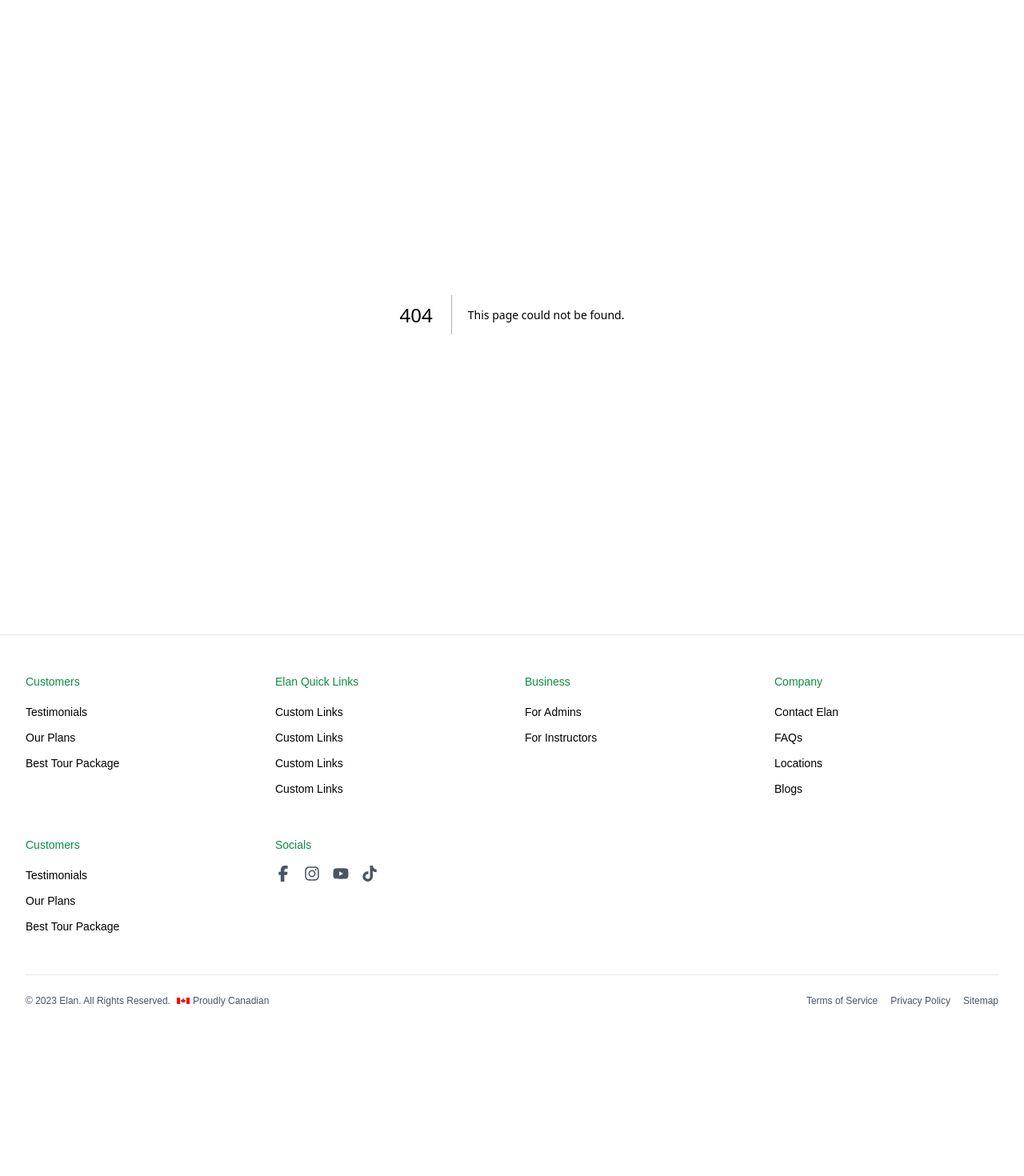
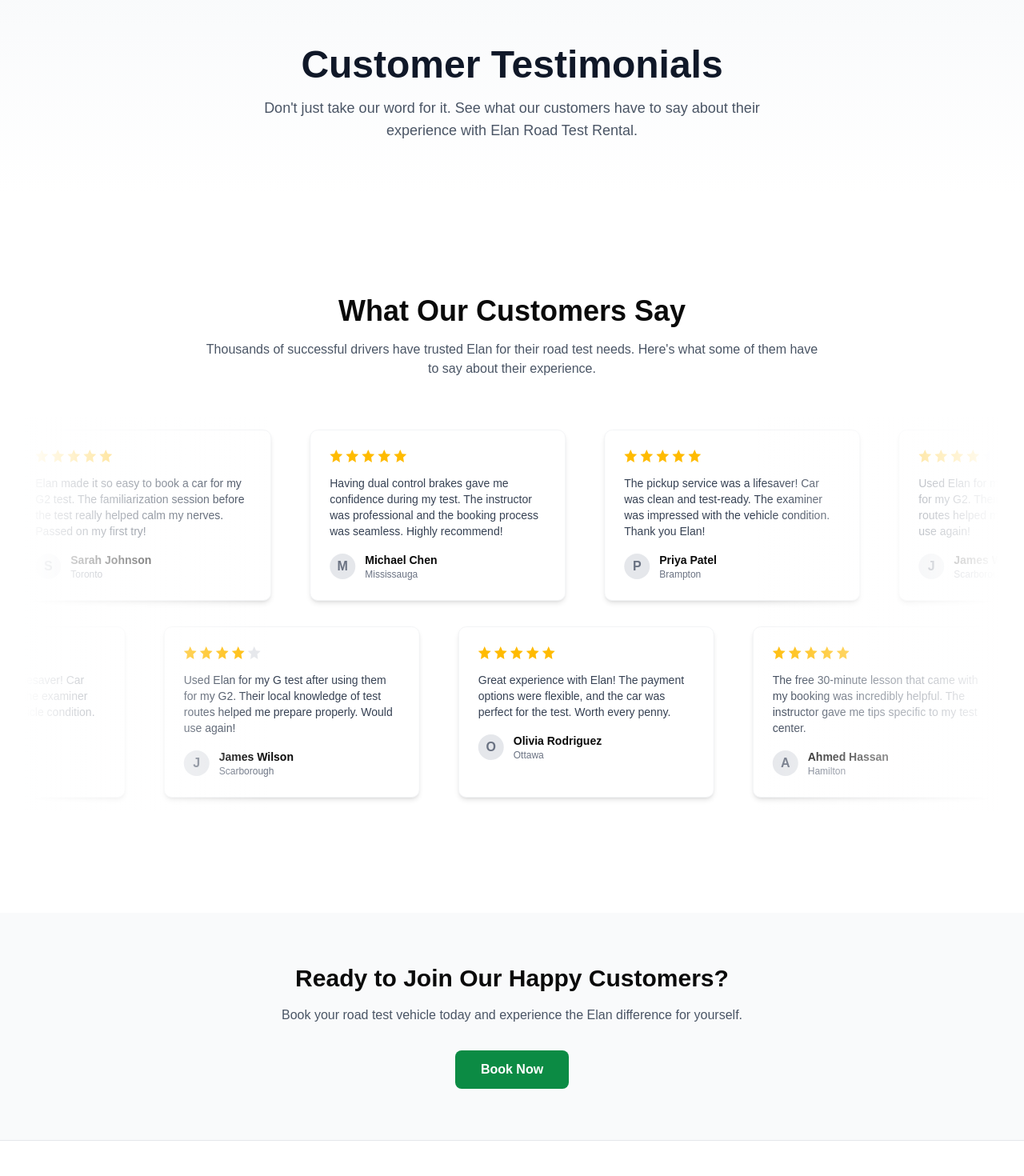
Before and after one commit to elan-drivetest/elan-client, a Next.js app: page /testimonials in a window 1280 px wide. Before the commit this address had no page. Shown: the part 100-1570 px from the top of the page at 80% size. Before the commit the page ends 1391 px from the top, so only its background shows below. Built offline with nearby package versions, Linux system fonts and the light colour scheme; a web font is replaced by a local one.

Commit message:
Prod Test II

```diff
--- /dev/null
+++ b/app/our-plans/page.tsx
@@ -0,0 +1,53 @@
+// app/our-plans/page.tsx
+"use client";
+
+import React from "react";
+import Image from "next/image";
+import WhyChooseElanSection from "@/components/landing/WhyChooseElanSection";
+import HowItWorksSection from "@/components/landing/HowItWorksSection";
+
+export default function OurPlansPage() {
+
+  return (
+    <main className="min-h-screen">
+      {/* Hero Section */}
+      <div className="bg-gradient-to-b from-gray-50 to-white py-16 px-4 sm:px-6 lg:px-8">
+        <div className="max-w-7xl mx-auto text-center">
+          <div className="flex items-center justify-center mb-4">
+            <h1 className="text-4xl md:text-5xl font-bold text-gray-900 flex items-center gap-3">
+              Our Plans
+              <Image src="/Flag_of_Canada.png" alt="Canadian Flag" width={48} height={24} />
+            </h1>
+          </div>
+          <p className="text-lg text-gray-600 max-w-3xl mx-auto">
+            Choose the perfect plan for your road test needs. All packages include our signature
+            familiarization session and are backed by our 100% satisfaction guarantee.
+          </p>
+        </div>
+      </div>
+
+      {/* Why Choose Elan Section */}
+      <WhyChooseElanSection />
+
+      {/* How It Works Section */}
+      <HowItWorksSection />
+
+      {/* CTA Section */}
+      <section className="py-16 px-4 sm:px-6 lg:px-8 bg-gray-50">
+        <div className="max-w-4xl mx-auto text-center">
+          <h2 className="text-3xl font-bold mb-4">Ready to Book Your Road Test?</h2>
+          <p className="text-gray-600 mb-8">
+            Join thousands of successful drivers who have trusted Elan for their road test needs.
+            Book your package today and take the first step towards getting your license.
+          </p>
+          <a
+            href="/book-road-test-vehicle/road-test-details"
+            className="inline-block bg-[#0C8B44] hover:bg-[#0A7A3C] text-white font-semibold px-8 py-3 rounded-md transition-colors"
+          >
+            Book Your Test Now
+          </a>
+        </div>
+      </section>
+    </main>
+  );
+}
--- /dev/null
+++ b/app/testimonials/page.tsx
@@ -0,0 +1,45 @@
+// app/testimonials/page.tsx
+import React from "react";
+import TestimonialsSection from "@/components/landing/TestimonialsSection";
+
+export const metadata = {
+  title: "Customer Testimonials | Elan Road Test Rental",
+  description: "Read what our customers have to say about their road test experience with Elan. Thousands of successful drivers have trusted us for their road test needs.",
+};
+
+export default function TestimonialsPage() {
+  return (
+    <main className="min-h-screen">
+      {/* Page Header */}
+      <div className="bg-gradient-to-b from-gray-50 to-white py-16 px-4 sm:px-6 lg:px-8">
+        <div className="max-w-7xl mx-auto text-center">
+          <h1 className="text-4xl md:text-5xl font-bold mb-4 text-gray-900">
+            Customer Testimonials
+          </h1>
+          <p className="text-lg text-gray-600 max-w-2xl mx-auto">
+            Don&apos;t just take our word for it. See what our customers have to say about their experience with Elan Road Test Rental.
+          </p>
+        </div>
+      </div>
+
+      {/* Testimonials Section */}
+      <TestimonialsSection />
+
+      {/* CTA Section */}
+      <section className="py-16 px-4 sm:px-6 lg:px-8 bg-gray-50">
+        <div className="max-w-4xl mx-auto text-center">
+          <h2 className="text-3xl font-bold mb-4">Ready to Join Our Happy Customers?</h2>
+          <p className="text-gray-600 mb-8">
+            Book your road test vehicle today and experience the Elan difference for yourself.
+          </p>
+          <a
+            href="/book-road-test-vehicle/road-test-details"
+            className="inline-block bg-[#0C8B44] hover:bg-[#0A7A3C] text-white font-semibold px-8 py-3 rounded-md transition-colors"
+          >
+            Book Now
+          </a>
+        </div>
+      </section>
+    </main>
+  );
+}
--- a/components/layout/Footer.tsx
+++ b/components/layout/Footer.tsx
@@ -16,7 +16,6 @@
             <ul className="space-y-2">
               <li><Link href="/testimonials" className="text-sm hover:text-[#0C8B44]">Testimonials</Link></li>
               <li><Link href="/our-plans" className="text-sm hover:text-[#0C8B44]">Our Plans</Link></li>
-              <li><Link href="/best-package" className="text-sm hover:text-[#0C8B44]">Best Tour Package</Link></li>
             </ul>
           </div>
 
@@ -24,10 +23,10 @@
           <div>
             <h3 className="font-medium text-sm text-[#0C8B44] mb-4">Elan Quick Links</h3>
             <ul className="space-y-2">
-              <li><Link href="/custom-links" className="text-sm hover:text-[#0C8B44]">Custom Links</Link></li>
-              <li><Link href="/custom-links" className="text-sm hover:text-[#0C8B44]">Custom Links</Link></li>
-              <li><Link href="/custom-links" className="text-sm hover:text-[#0C8B44]">Custom Links</Link></li>
-              <li><Link href="/custom-links" className="text-sm hover:text-[#0C8B44]">Custom Links</Link></li>
+              <li><Link href="/book-road-test-vehicle/road-test-details" className="text-sm hover:text-[#0C8B44]">Book a Test</Link></li>
+              <li><Link href="/how-it-works" className="text-sm hover:text-[#0C8B44]">How It Works</Link></li>
+              <li><Link href="/faq" className="text-sm hover:text-[#0C8B44]">FAQs</Link></li>
+              <li><Link href="/contact-us" className="text-sm hover:text-[#0C8B44]">Contact Us</Link></li>
             </ul>
           </div>
 
@@ -53,19 +52,7 @@
         </div>
 
         {/* Social media section */}
-        <div className="grid grid-cols-2 md:grid-cols-4 gap-8 mb-12">
-          {/* Repeat Customers column */}
-          <div>
-            <h3 className="font-medium text-sm text-[#0C8B44] mb-4">Customers</h3>
-            <ul className="space-y-2">
-              <li><Link href="/testimonials" className="text-sm hover:text-[#0C8B44]">Testimonials</Link></li>
-              <li><Link href="/our-plans" className="text-sm hover:text-[#0C8B44]">Our Plans</Link></li>
-              <li><Link href="/best-package" className="text-sm hover:text-[#0C8B44]">Best Tour Package</Link></li>
-            </ul>
-          </div>
-
-          {/* Social media icons */}
-          <div className="md:col-span-3">
+        <div className="mb-12">
           <h3 className="font-medium text-sm text-[#0C8B44] mb-4">Socials</h3>
           <div className="flex space-x-4">
             <Link href="https://www.facebook.com/elanroadtestrental" aria-label="Facebook" className="text-gray-600 hover:text-[#0C8B44]">
@@ -80,10 +67,9 @@
             <Link href="https://www.youtube.com/@GrayJaysDrivingSchool" aria-label="YouTube" className="text-gray-600 hover:text-[#0C8B44]">
               <FaYoutube size={20} />
             </Link>
-              <Link href="https://www.tiktok.com/@elanroadtestcarsolutions" aria-label="YouTube" className="text-gray-600 hover:text-[#0C8B44]">
+            <Link href="https://www.tiktok.com/@elanroadtestcarsolutions" aria-label="TikTok" className="text-gray-600 hover:text-[#0C8B44]">
               <FaTiktok size={20} />
             </Link>
-            </div>
           </div>
         </div>
 
```
Lines whose indentation alone changed are shown as unchanged.
